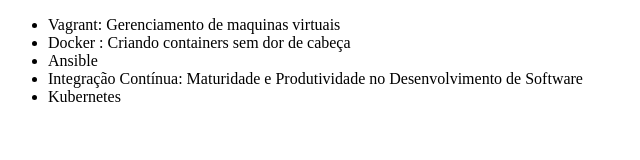
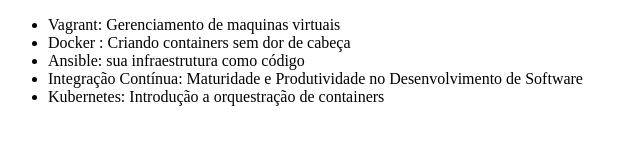
Before and after one commit to shylds/curso-de-git, a plain HTML site: page index.html in a window 1280 px wide. Shown: the whole page, without its empty margins (0-640 px from the left). Drawn offline with Linux system fonts and the light colour scheme.

Commit message:
Alterando os nomes dos cursos que faltam

```diff
--- a/index.html
+++ b/index.html
@@ -8,9 +8,9 @@
     <ul>
         <li>Vagrant: Gerenciamento de maquinas virtuais</li>
         <li>Docker : Criando containers sem dor de cabeça</li>
-        <li>Ansible</li>
+        <li>Ansible: sua infraestrutura como código</li>
         <li>Integração Contínua: Maturidade e Produtividade no Desenvolvimento de Software</li>
-        <li>Kubernetes</li>
+        <li>Kubernetes: Introdução a orquestração de containers</li>
     </ul>
 </body>
 </html>
```
